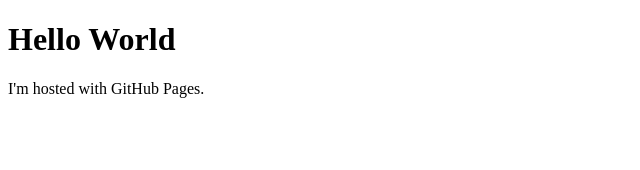
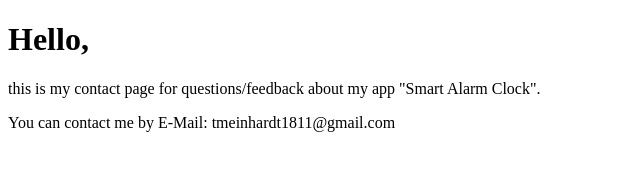
Before and after one commit to Tobi-ctrl/tobi-ctrl.github.io, a plain HTML site: page index.html in a window 1280 px wide. Shown: the whole page, without its empty margins (0-640 px from the left). Drawn offline with Linux system fonts and the light colour scheme.

Commit message:
changed text

```diff
--- a/index.html
+++ b/index.html
@@ -1,7 +1,8 @@
 <!DOCTYPE html>
 <html>
 <body>
-<h1>Hello World</h1>
-<p>I'm hosted with GitHub Pages.</p>
+<h1>Hello,</h1>
+<p>this is my contact page for questions/feedback about my app "Smart Alarm Clock".</p>
+<p>You can contact me by E-Mail: tmeinhardt1811@gmail.com</p>
 </body>
 </html>
```
